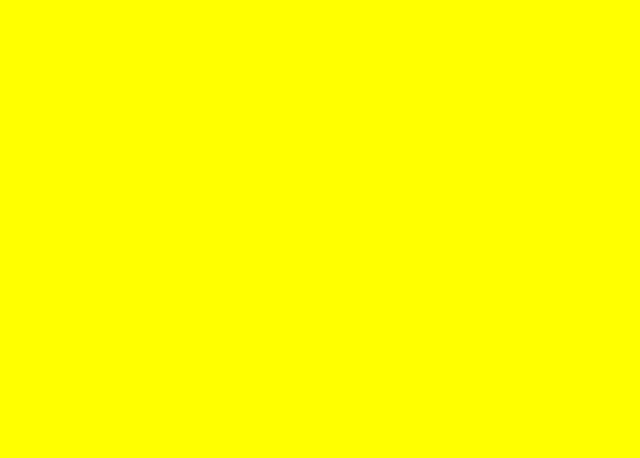
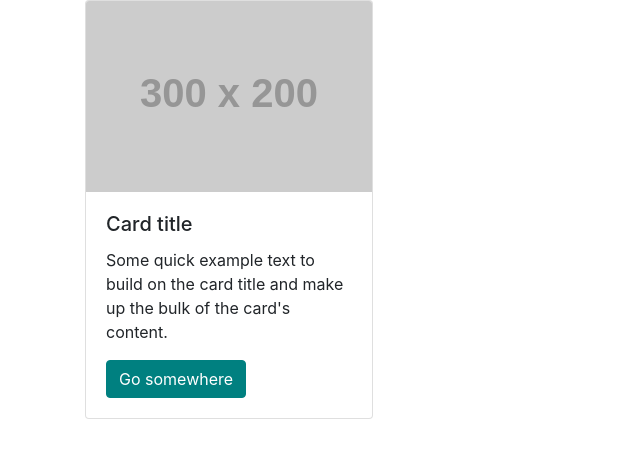
Before and after one commit to tiago-pires/webpack, a website built with webpack: page index.html in a window 1280 px wide. Shown: the whole page, without its empty margins (0-640 px from the left). Built offline with Linux system fonts and the light colour scheme; placeholder pictures from the web are drawn by us.

Commit message:
Add bootstrap with customisations

```diff
--- a/index.html
+++ b/index.html
@@ -1,13 +1,32 @@
 <!DOCTYPE html>
 <html lang="en">
+
 <head>
     <meta charset="UTF-8">
     <meta name="viewport" content="width=device-width, initial-scale=1.0">
 
     <title>Webpack</title>
 </head>
+
 <body>
+    <div class="container">
+        <div class="row">
+            <div class="col-sm">
+                <div class="card" style="width: 18rem;">
+                    <img src="http://placehold.it/300x200?text=&nbsp;" class="card-img-top" alt="...">
+                    <div class="card-body">
+                        <h5 class="card-title">Card title</h5>
+                        <p class="card-text">Some quick example text to build on the card title and make up the bulk of
+                            the card's content.</p>
+                        <a href="#" class="btn btn-primary">Go somewhere</a>
+                    </div>
+                </div>
+            </div>
+        </div>
+    </div>
+
 
     <script src="./dist/build.js"></script>
 </body>
+
 </html>
--- a/package.json
+++ b/package.json
@@ -9,6 +9,7 @@
   "author": "",
   "license": "ISC",
   "devDependencies": {
+    "bootstrap": "^4.4.1",
     "css-loader": "^3.4.2",
     "node-sass": "^4.13.0",
     "sass-loader": "^8.0.2",
--- a/src/style.scss
+++ b/src/style.scss
@@ -1,9 +1,3 @@
-$color : yellow;
+$primary: teal;
 
-body {
-    background: $color;
-}
-
-h1 {
-    font-size: 20px;
-}
+@import 'bootstrap'
```
Also changed, not shown: dist/build.js, 1 other file.
